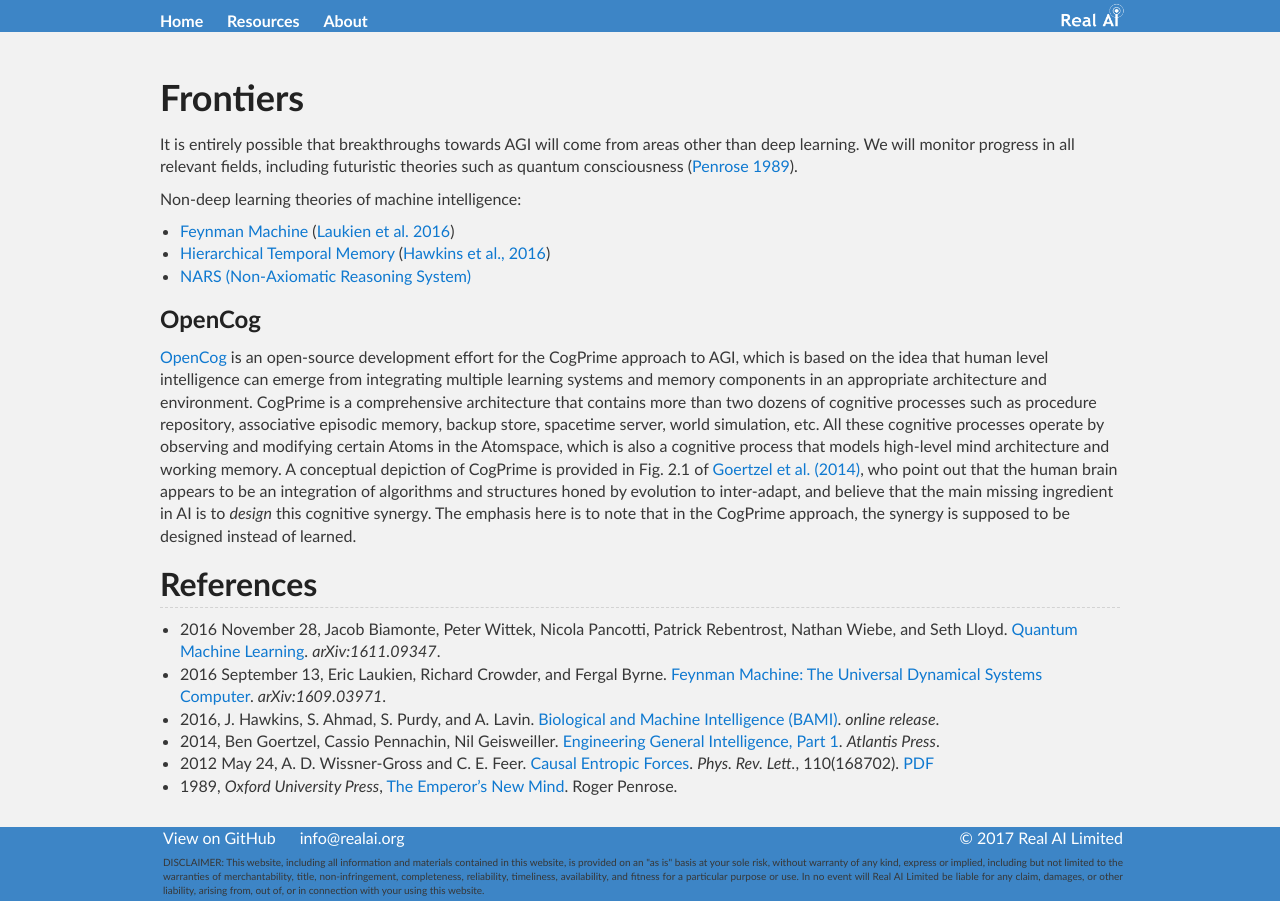
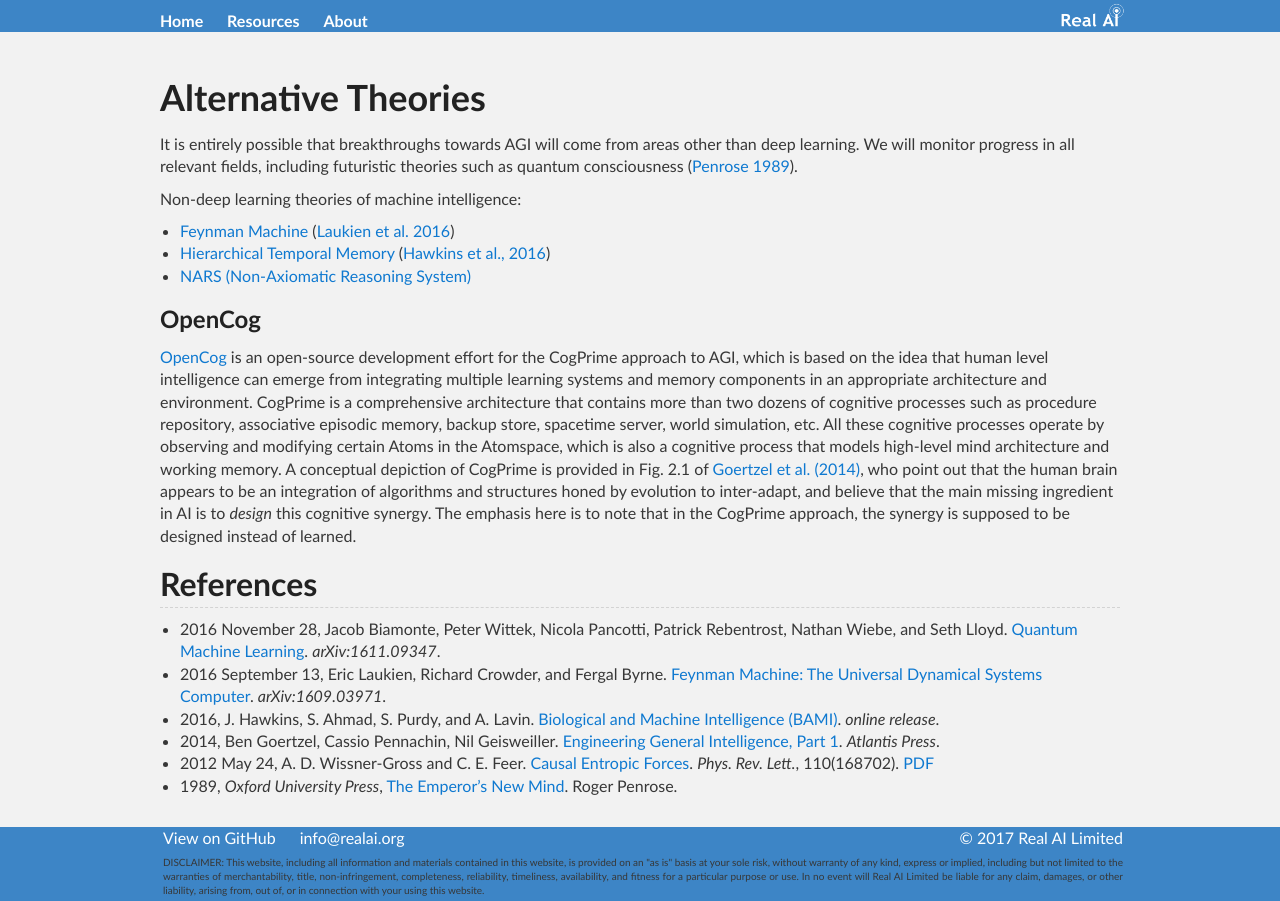
Before and after one commit to Tonywuhk/realai.org, a Jekyll site: the page built from alternative-theories.md, in a window 1280 px wide. Built offline with Jekyll 4.4.1, drawn with Linux system fonts in a browser that asks for light colours; our own code applies the rules of GitHub Pages for plain Markdown files; the repository's description, which GitHub fills in, is left out.

Commit message:
Rename frontiers.md

```diff
--- a/frontiers.md
+++ b/alternative-theories.md
@@ -1,7 +1,7 @@
 ---
-permalink: /frontiers/
+permalink: /alternative-theories/
 ---
-# Frontiers
+# Alternative Theories
 
 It is entirely possible that breakthroughs towards AGI will come from areas other than deep learning. We will monitor progress in all relevant fields, including futuristic theories such as quantum consciousness ([Penrose 1989](https://www.amazon.com/Emperors-New-Mind-Concerning-Computers/dp/0192861980)).
 
```
Also changed, not shown: README.md (+1 -1 lines).
